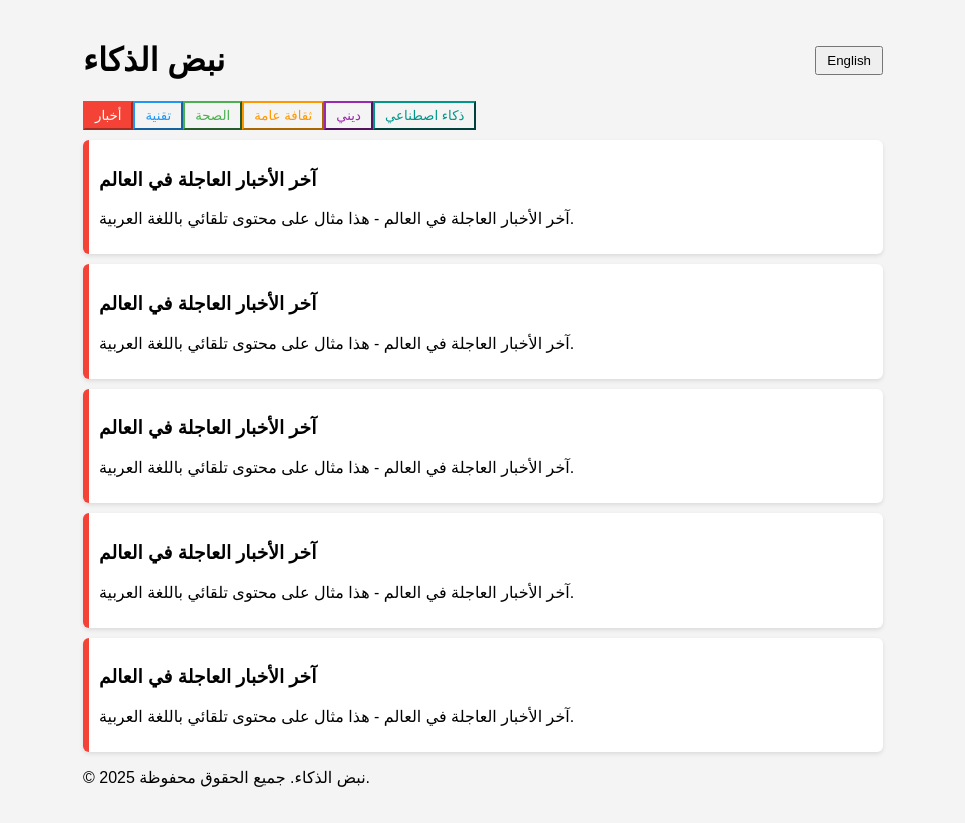
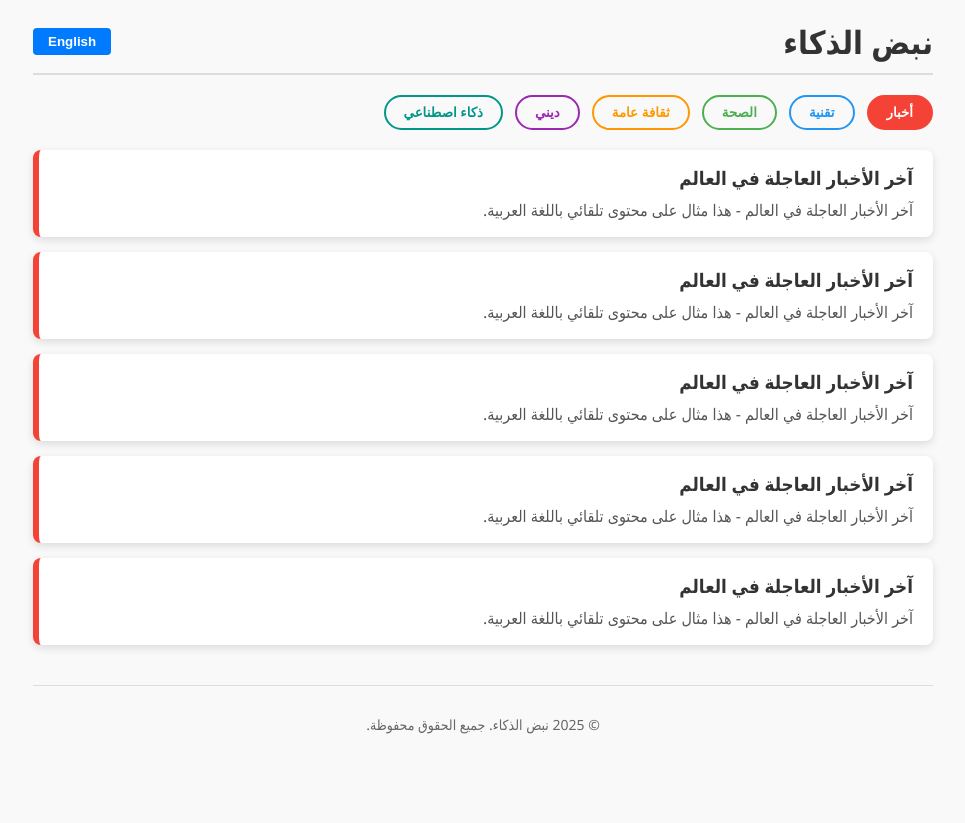
Before and after one commit to sbrch89/ai-pulse, a React (Create React App) app: page / in a window 1280 px wide. Shown: the whole page, without its empty margins (157-1122 px from the left). After the commit the page ends 800 px from the top, so only its background shows below. Built offline with nearby package versions, Linux system fonts and the light colour scheme.

Commit message:
Update App.css

```diff
--- a/src/App.css
+++ b/src/App.css
@@ -1,26 +1,103 @@
 body {
-  font-family: sans-serif;
+  font-family: 'Segoe UI', Tahoma, Geneva, Verdana, sans-serif;
   margin: 0;
   padding: 0;
-  background: #f4f4f4;
+  background: #f9f9f9;
+  direction: rtl; /* لأن اللغة العربية هي الافتراضية */
 }
+
 .container {
-  max-width: 800px;
-  margin: auto;
+  max-width: 900px;
+  margin: 0 auto;
   padding: 20px;
 }
-header {
+
+.navbar {
   display: flex;
   justify-content: space-between;
   align-items: center;
+  padding-bottom: 10px;
+  border-bottom: 2px solid #ddd;
 }
-button {
-  padding: 5px 10px;
+
+.navbar h1 {
+  margin: 0;
+  font-weight: 700;
+  color: #333;
 }
+
+.navbar button {
+  padding: 6px 15px;
+  border: none;
+  background: #007bff;
+  color: white;
+  border-radius: 4px;
+  cursor: pointer;
+  font-weight: 600;
+}
+
+.navbar button:hover {
+  background: #0056b3;
+}
+
+.category-tabs {
+  margin: 20px 0;
+  display: flex;
+  gap: 12px;
+  overflow-x: auto;
+  scrollbar-width: thin;
+}
+
+.category-tabs button {
+  border: 2px solid;
+  padding: 8px 18px;
+  font-weight: 600;
+  cursor: pointer;
+  border-radius: 25px;
+  background: transparent;
+  transition: all 0.3s ease;
+}
+
+.category-tabs button:hover {
+  background: #ddd;
+}
+
+main {
+  display: flex;
+  flex-direction: column;
+  gap: 15px;
+}
+
 .card {
   background: white;
-  padding: 10px;
-  margin: 10px 0;
-  border-radius: 6px;
-  box-shadow: 0 2px 4px rgba(0,0,0,0.1);
+  padding: 15px 20px;
+  border-radius: 8px;
+  box-shadow: 0 3px 8px rgba(0, 0, 0, 0.12);
+  border-left: 6px solid #2196F3;
 }
+
+.card h3 {
+  margin-top: 0;
+  margin-bottom: 8px;
+  color: #333;
+}
+
+.card p {
+  margin: 0;
+  line-height: 1.5;
+  color: #555;
+}
+
+footer {
+  margin-top: 40px;
+  padding-top: 15px;
+  border-top: 1px solid #ddd;
+  text-align: center;
+  color: #666;
+  font-size: 14px;
+}
+
+/* دعم اللغة الإنجليزية لاتجاه النص */
+body[dir="ltr"] {
+  direction: ltr;
+}
```
